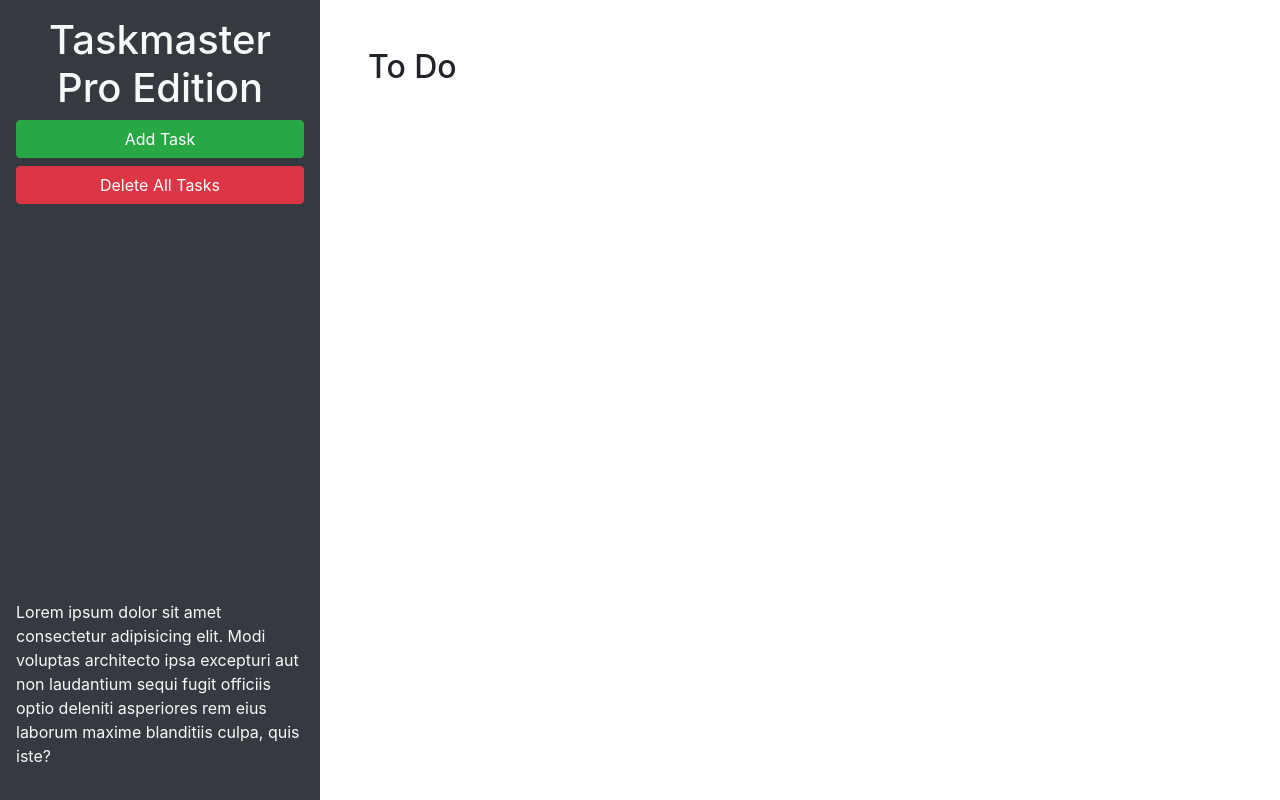
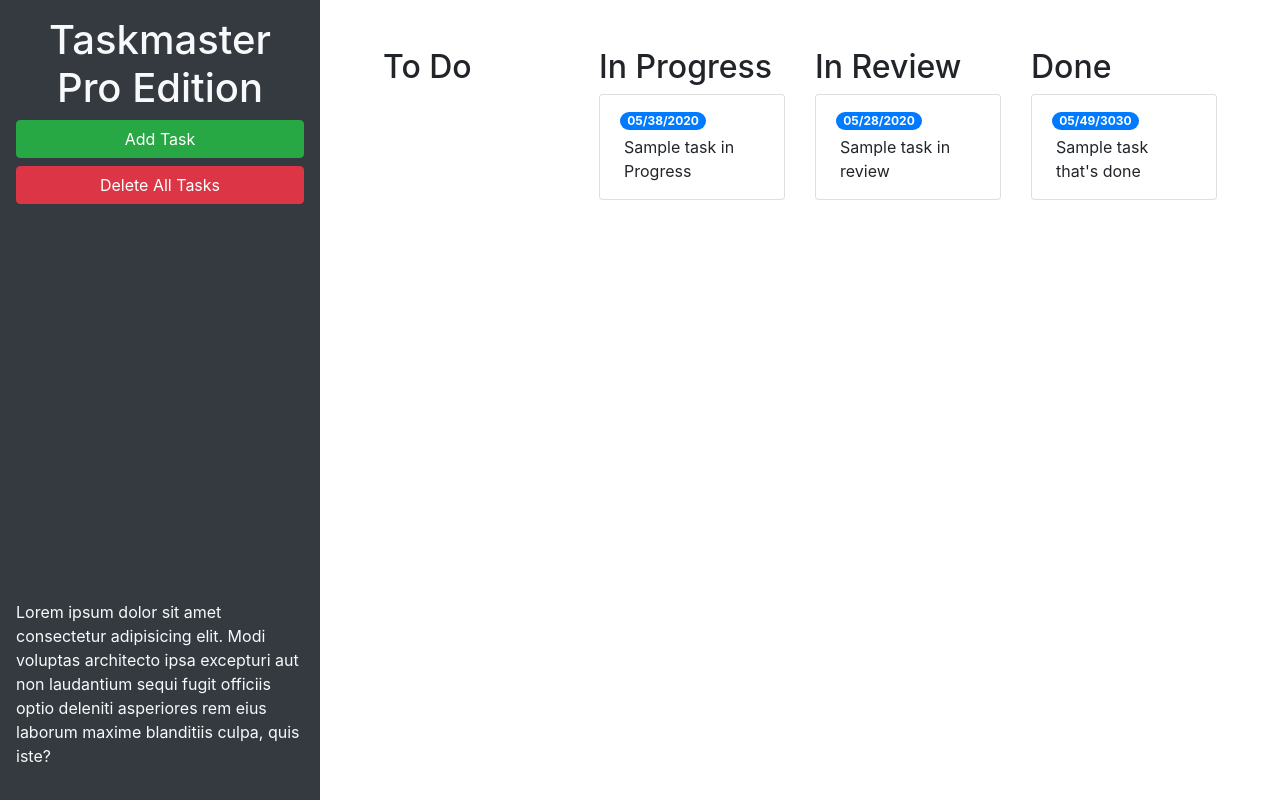
Before and after one commit to DevelopedByDay/taskmaster-pro, a plain HTML site: page index.html in a window 1280 px wide. Drawn offline with nearby package versions, Linux system fonts and the light colour scheme.

Commit message:
added sections

```diff
--- a/index.html
+++ b/index.html
@@ -24,9 +24,38 @@
       </p>
     </header>
     <main class="col-12 col-lg-9">
-      <div class="m-5">
-        <h2>To Do</h2>
-        <ul id="list-toDo" class="list-group"> </ul>
+      <div class="m-5 row justify-content-around">
+        <div class="col-12 col-md-6 col-xl-3 mb-3">
+          <h2>To Do</h2>
+          <ul id="list-toDo" class="list-group"> </ul>
+        </div>
+        <div class="col-12 col-md-6 col-xl-3 mb-3">
+          <h2>In Progress</h2>
+          <ul id="list-inProgress" class ="list-group">
+            <li class="list-group-item">
+              <span class="badge badge-primary badge-pill">05/38/2020</span>
+              <p class="m-1">Sample task in Progress</p>
+            </li>
+          </ul>
+        </div>
+        <div class="col-12 col-md-6 col-xl-3 mb-3">
+          <h2>In Review</h2>
+          <ul id="list-inReview" class="list-group">
+            <li class="list-group-item">
+              <span class="badge badge-primary badge-pill">05/28/2020</span>
+              <p class="m-1">Sample task in review</p>
+            </li>
+          </ul>
+        </div>
+        <div class="col-12 col-md-6 col-xl-3 mb-3">
+          <h2>Done</h2>
+          <ul id="list-done" class="list-group">
+            <li class="list-group-item">
+              <span class="badge badge-primary badge-pill">05/49/3030</span>
+              <p class="m-1">Sample task that's done</p>
+            </li>
+          </ul>
+        </div>
       </div>
     </main>
   </div>
```
